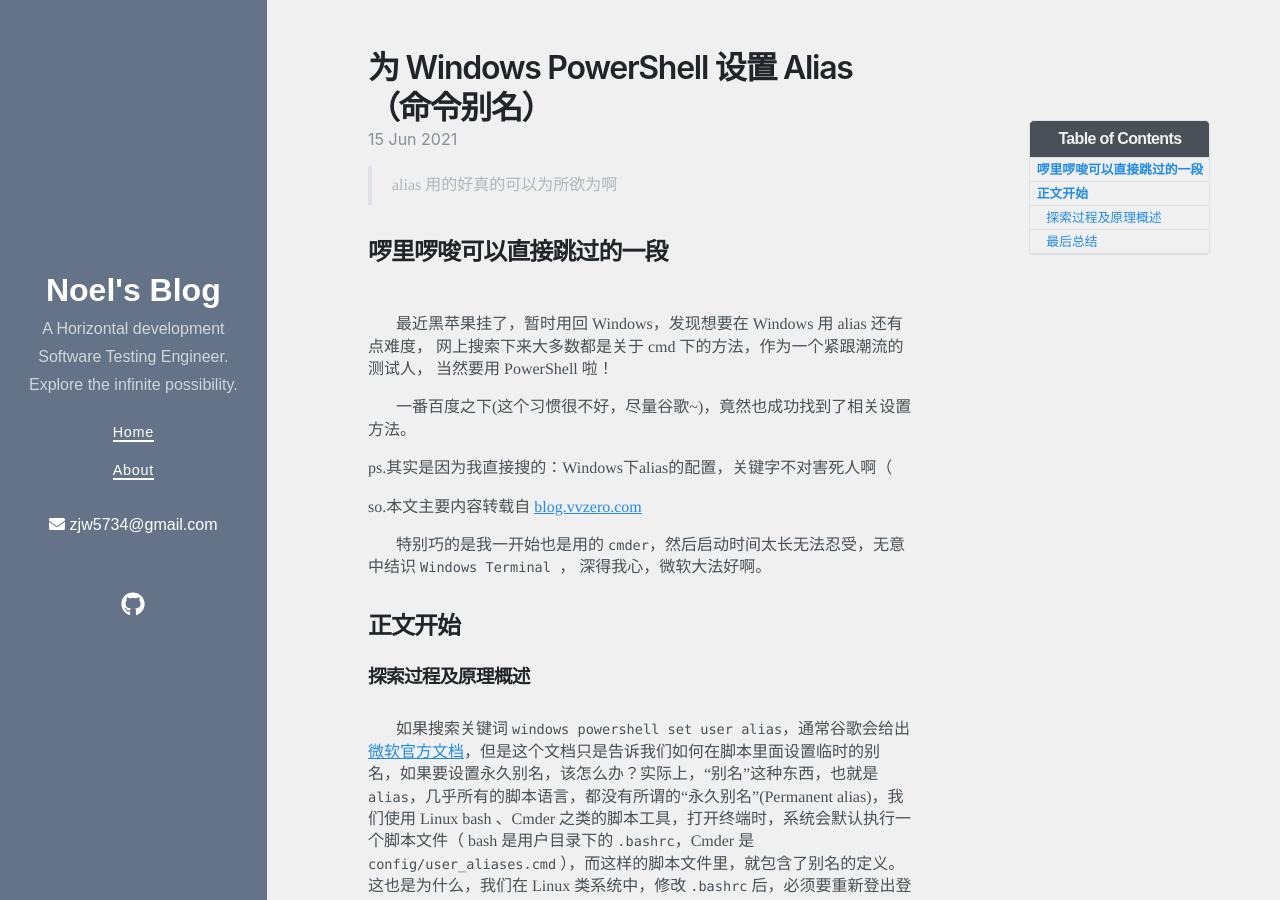
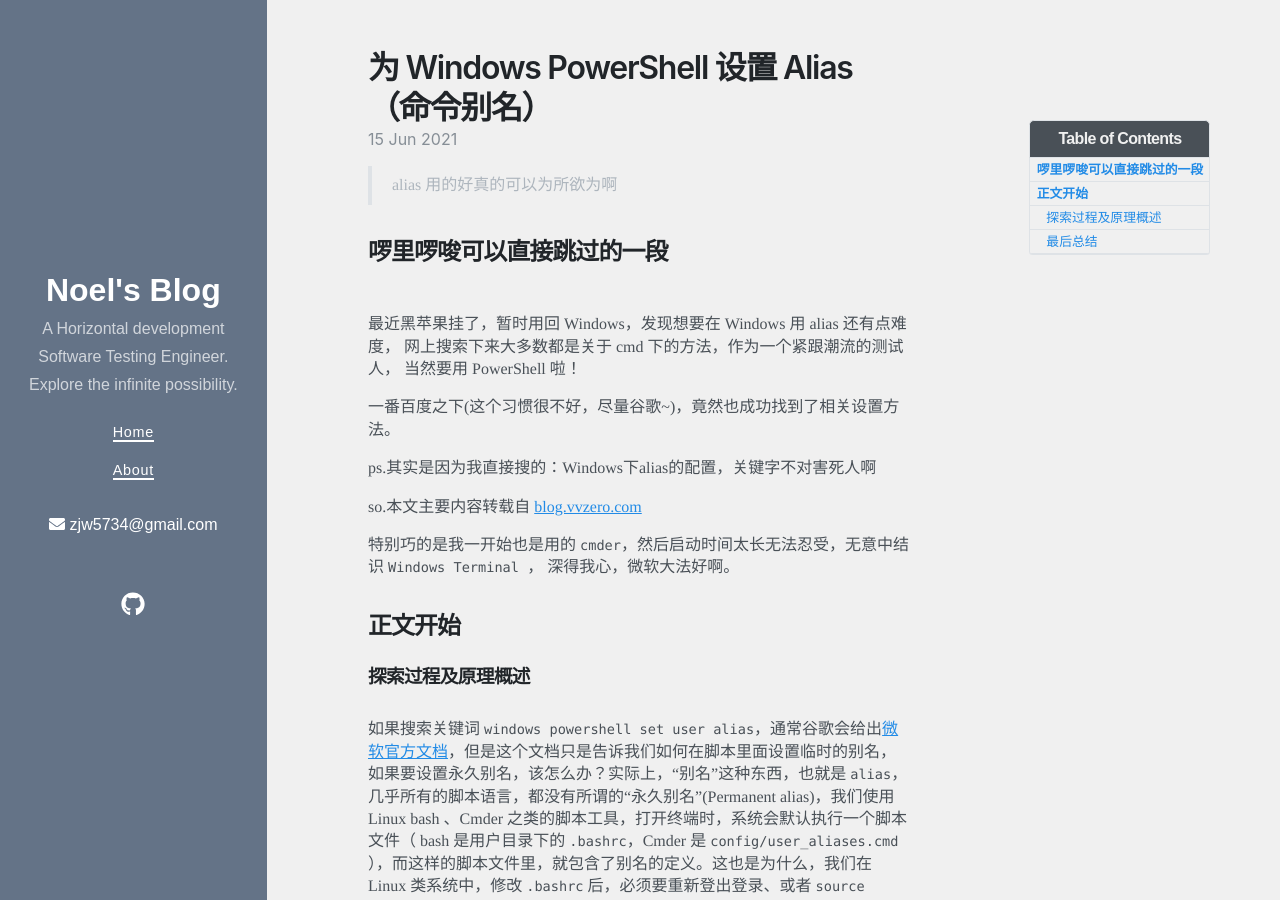
Before and after one commit to jiaw-Zh/jiaw-Zh.github.io, a Jekyll site: the page built from _posts/Windows/2021-06-15-PowerShell_alias.md, in a window 1280 px wide and 900 px high. Built offline with Jekyll 4.4.1, drawn with Linux system fonts in a browser that asks for light colours; nearby versions of some CDN libraries; some of the changed lines change nothing that is shown.

Commit message:
改一些格式，去掉丑陋的缩进

````diff
--- a/_posts/Windows/2021-06-15-PowerShell_alias.md
+++ b/_posts/Windows/2021-06-15-PowerShell_alias.md
@@ -13,52 +13,51 @@
 
 <br>
 
-&emsp; &nbsp; 最近黑苹果挂了，暂时用回 Windows，发现想要在 Windows 用 alias 还有点难度，
+最近黑苹果挂了，暂时用回 Windows，发现想要在 Windows 用 alias 还有点难度，
 网上搜索下来大多数都是关于 cmd 下的方法，作为一个紧跟潮流的测试人，
 当然要用 PowerShell 啦！
 
-&emsp; &nbsp; 一番百度之下(这个习惯很不好，尽量谷歌~)，竟然也成功找到了相关设置方法。
+一番百度之下(这个习惯很不好，尽量谷歌~)，竟然也成功找到了相关设置方法。
 
-ps.其实是因为我直接搜的：Windows下alias的配置，关键字不对害死人啊（
+ps.其实是因为我直接搜的：Windows下alias的配置，关键字不对害死人啊
 
 so.本文主要内容转载自
 <a href='https://blog.vvzero.com/2019/07/22/set-user-alias-for-windows-PowerShell/' target="_blank"> blog.vvzero.com </a>
 
-&emsp; &nbsp; 特别巧的是我一开始也是用的 `cmder`，然后启动时间太长无法忍受，无意中结识 `Windows Terminal `，
+特别巧的是我一开始也是用的 `cmder`，然后启动时间太长无法忍受，无意中结识 `Windows Terminal `，
 深得我心，微软大法好啊。
 
 ## 正文开始
 
 ### 探索过程及原理概述
 <br>
-&emsp; &nbsp; 如果搜索关键词 `windows powershell set user alias`，通常谷歌会给出<a href='https://docs.microsoft.com/en-us/powershell/module/microsoft.powershell.utility/set-alias?view=powershell-6' target='_blank'>微软官方文档</a>，但是这个文档只是告诉我们如何在脚本里面设置临时的别名，如果要设置永久别名，该怎么办？实际上，“别名”这种东西，也就是 `alias`，几乎所有的脚本语言，都没有所谓的“永久别名”(Permanent alias)，我们使用 Linux bash 、Cmder 之类的脚本工具，打开终端时，系统会默认执行一个脚本文件（ bash 是用户目录下的 `.bashrc`，Cmder 是 `config/user_aliases.cmd` ），而这样的脚本文件里，就包含了别名的定义。这也是为什么，我们在 Linux 类系统中，修改 `.bashrc` 后，必须要重新登出登录、或者 `source .bashrc` 的原因了。
+如果搜索关键词 `windows powershell set user alias`，通常谷歌会给出<a href='https://docs.microsoft.com/en-us/powershell/module/microsoft.powershell.utility/set-alias?view=powershell-6' target='_blank'>微软官方文档</a>，但是这个文档只是告诉我们如何在脚本里面设置临时的别名，如果要设置永久别名，该怎么办？实际上，“别名”这种东西，也就是 `alias`，几乎所有的脚本语言，都没有所谓的“永久别名”(Permanent alias)，我们使用 Linux bash 、Cmder 之类的脚本工具，打开终端时，系统会默认执行一个脚本文件（ bash 是用户目录下的 `.bashrc`，Cmder 是 `config/user_aliases.cmd` ），而这样的脚本文件里，就包含了别名的定义。这也是为什么，我们在 Linux 类系统中，修改 `.bashrc` 后，必须要重新登出登录、或者 `source .bashrc` 的原因了。
 
-&emsp; &nbsp; 所以，我们只要修改 `Windows Powershell` 启动时执行的文件就行了。很多论坛里面说，默认执行的脚本是 `$Home\Documents\profile.ps1` ，也就是 `C:\Users\你的用户名\Documents\profile.ps1` ，但是这并不正确，最好的方式是，先启动 `PowerShell` ，再执行 `echo $profile`，这样得到的文件路径，才是 `PowerShell` 的默认执行文件路径。
+所以，我们只要修改 `Windows Powershell` 启动时执行的文件就行了。很多论坛里面说，默认执行的脚本是 `$Home\Documents\profile.ps1` ，也就是 `C:\Users\你的用户名\Documents\profile.ps1` ，但是这并不正确，最好的方式是，先启动 `PowerShell` ，再执行 `echo $profile`，这样得到的文件路径，才是 `PowerShell` 的默认执行文件路径。
 
 ```
 PS D:\Code> echo $profile
 C:\Users\username\Documents\WindowsPowerShell\Microsoft.PowerShell_profile.ps1
 ```
 
-&emsp; &nbsp; 然后，创建这个文件就好啦。
+然后，创建这个文件就好啦。
 
-&emsp; &nbsp; 在文件里面，写上别名设置的语句。再一次注意，假如你的别名指代的命令含有空格，就不可以使用 `New-Alias` 命令，因为它不能带空格，即使你把指代的命令用引号括起来也没用。那怎么办呢？继续谷歌，原来，正确姿势是用 `function` ，也就是，我们把自己要定义的指令，定义为一个函数，就行啦。
+在文件里面，写上别名设置的语句。再一次注意，假如你的别名指代的命令含有空格，就不可以使用 `New-Alias` 命令，因为它不能带空格，即使你把指代的命令用引号括起来也没用。那怎么办呢？继续谷歌，原来，正确姿势是用 `function` ，也就是，我们把自己要定义的指令，定义为一个函数，就行啦。
 
 ```
 # function 别名{原命令}
 function blog{bundler exec jekyll s}
 ```
 
-&emsp; &nbsp; 保存文件，重新启动 PowerShell 以后，不出意外，应该会报一个 `File xxxxxxx\Microsoft.PowerShell_profile.ps1 cannot be loaded because running scripts is disabled on this system.`
+保存文件，重新启动 PowerShell 以后，不出意外，应该会报一个 `File xxxxxxx\Microsoft.PowerShell_profile.ps1 cannot be loaded because running scripts is disabled on this system.`
 根据 <a href='https://tecadmin.net/powershell-running-scripts-is-disabled-system/' target='_blank'>此链接</a>，出现这种情况，是因为 Windows 系统为了防止恶意脚本自动执行，故默认不允许自动运行脚本。所以，在确定自己有能力把控的情况下，__以管理员身份__，在 `PowerShell` 中执行 `Set-ExecutionPolicy RemoteSigned` ，即可。
 
-&emsp; &nbsp; 再次重启 `PowerShell` ，应该可以发现，自定义别名已经生效了。
+再次重启 `PowerShell` ，应该可以发现，自定义别名已经生效了。
 
 ### 最后总结
 
-&emsp; 如果你想为自己的 Windows PowerShell 设置永久的命令别名 (Alias)，可以按以下步骤设置：
+如果你想为自己的 Windows PowerShell 设置永久的命令别名 (Alias)，可以按以下步骤设置：
 - 打开 `PowerShell` ，运行 `echo $profile`，会输出一个文件路径。创建这个文件。
-- 打开刚创建的文件，按以下格式设置多条别名：
-  - `function 别名 { 原命令 }`
+- 打开刚创建的文件，按以下格式设置多条别名：`function 别名 { 原命令 }`
 - 以管理员身份打开 `PowerShell`，执行 `Set-ExecutionPolicy RemoteSigned`。
 - 重启 `PowerShell` ，就可以愉快的玩耍啦。
````
